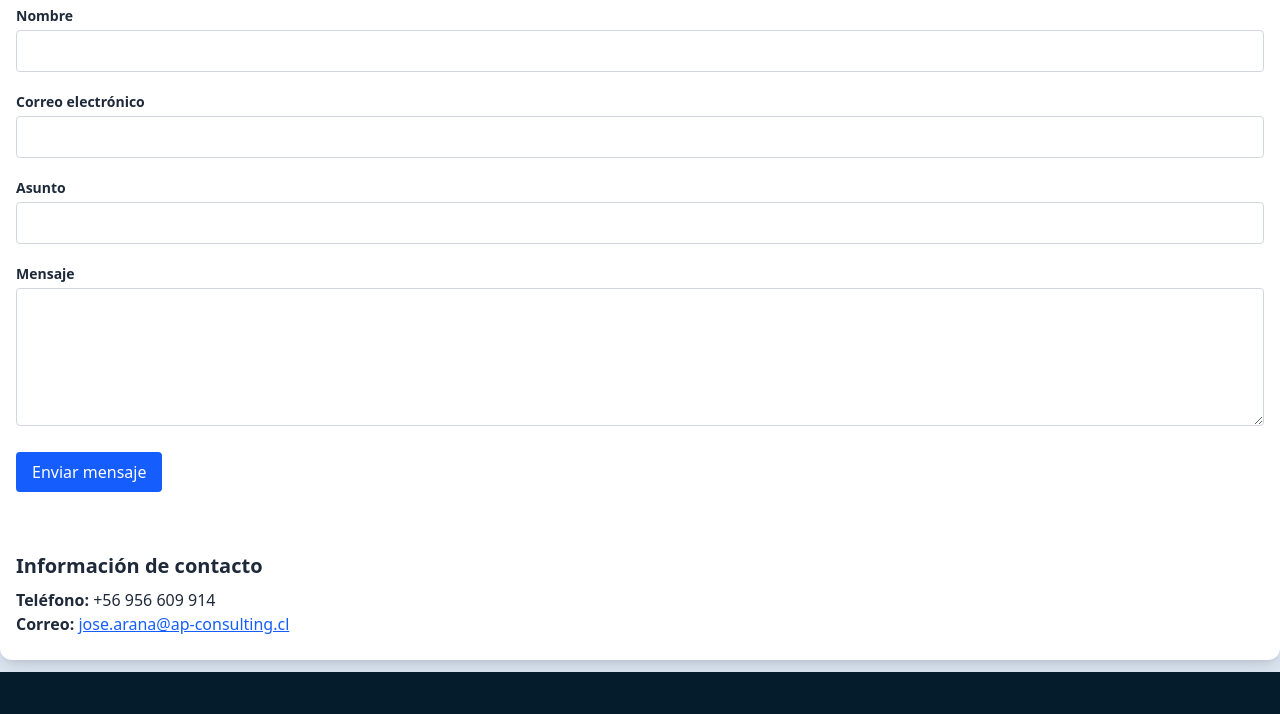
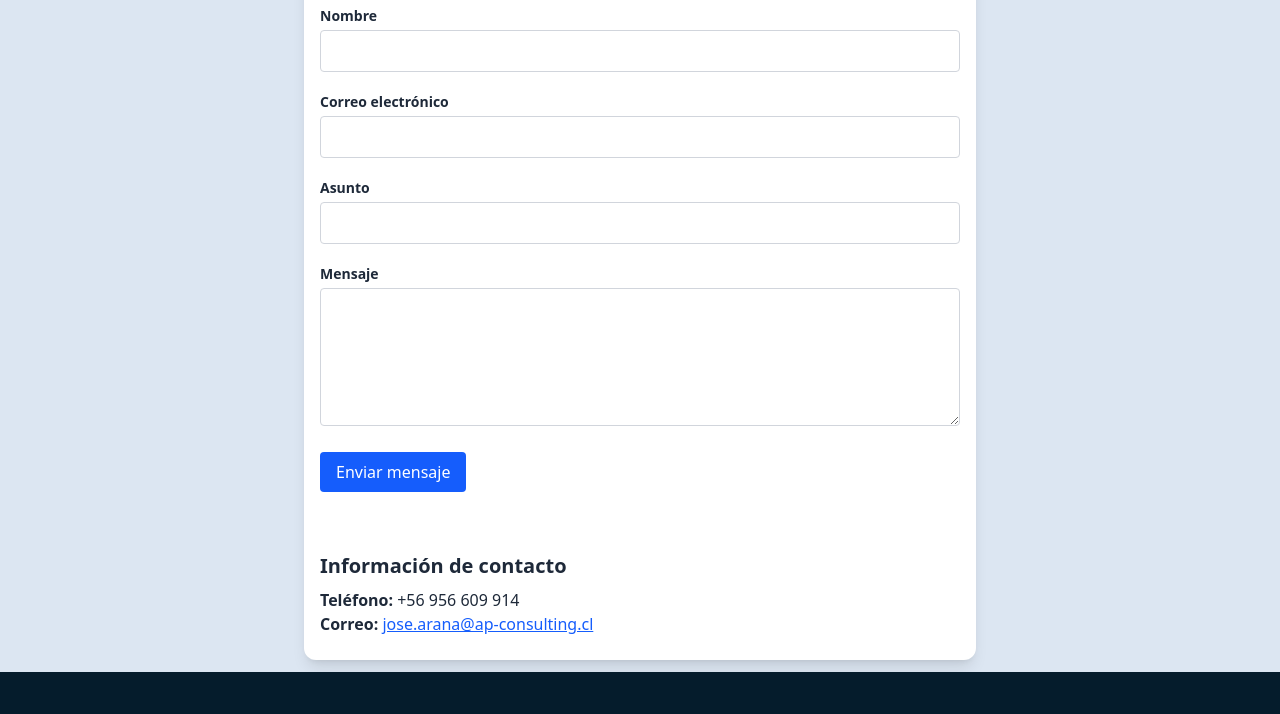
Before and after one commit to alosistemas/LandingAPConsulting, an Astro site: page /contact in a window 1280 px wide. Shown: the part 214-928 px from the top of the page. Built offline with nearby package versions, Linux system fonts and the light colour scheme; Astro itself is replaced by a stand-in of ours.

Commit message:
contacto

```diff
--- a/src/pages/contact.astro
+++ b/src/pages/contact.astro
@@ -7,7 +7,7 @@ const description =
 ---
 
 <MainLayout {title} {description}>
-  <section class="container mx-auto px-4 py-6 my-3 bg-white text-gray-800 rounded-xl shadow-lg p-8">
+  <section class="mx-auto max-w-2xl px-4 py-6 my-3 bg-white text-gray-800 rounded-xl shadow-lg p-8">
     <div class="mb-6">
       <button
         id="back-button"
```
